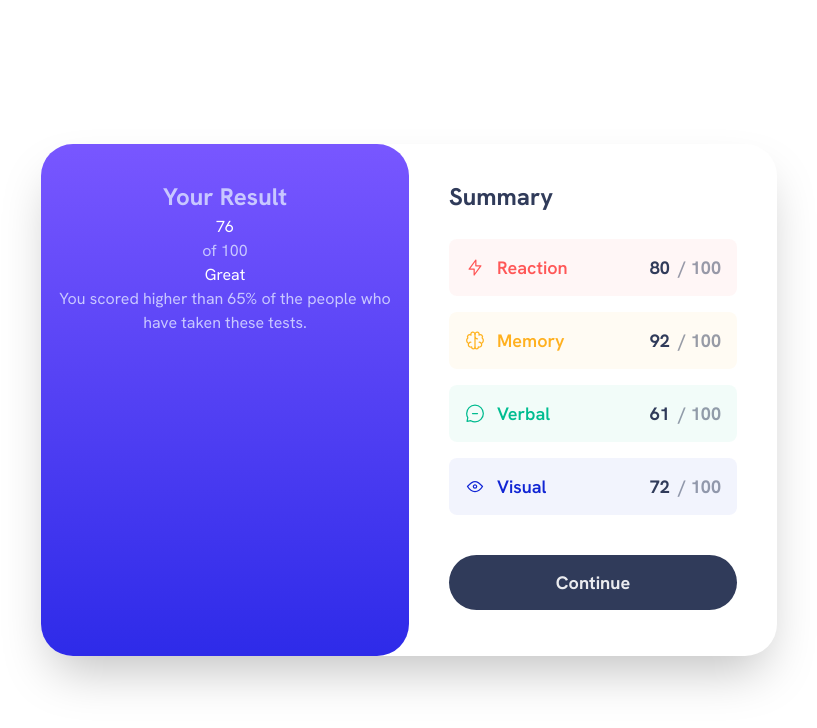
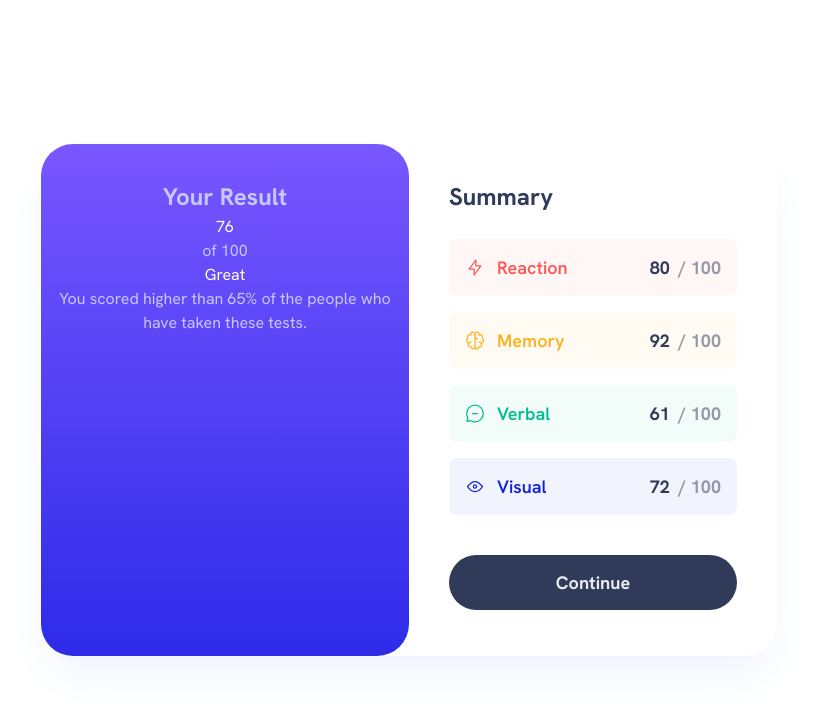
Before and after one commit to snguyen56/results-summary-react-tailwind, a React app: page / in a window 1280 px wide. Shown: the top 728 px of the page, without its empty margins (231-1048 px from the left). Built offline with nearby package versions, Linux system fonts and the light colour scheme; the HTML template or start-up script is replaced by a standard one.

Commit message:
improve shadow color

```diff
--- a/src/App.tsx
+++ b/src/App.tsx
@@ -16,7 +16,7 @@ const dataColors = [
 function App() {
   return (
     <main className="md:grid md:place-items-center h-screen">
-      <div className="md:grid md:grid-cols-2 md:shadow-2xl md:rounded-[2rem]  md:w-[46rem] md:h-[512px]">
+      <div className="md:grid md:grid-cols-2 md:shadow-2xl md:shadow-pale-blue md:rounded-[2rem]  md:w-[46rem] md:h-[512px]">
         <div className="min-h-[356px] bg-gradient-to-b from-light-slate-blue to-light-royal-blue text-center text-light-lavender rounded-b-[2rem] md:rounded-[2rem] md:py-[35px]">
           <h1 className="md:text-[24px] font-bold">Your Result</h1>
           <p>
```
